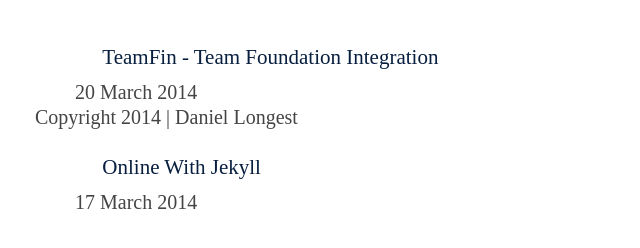
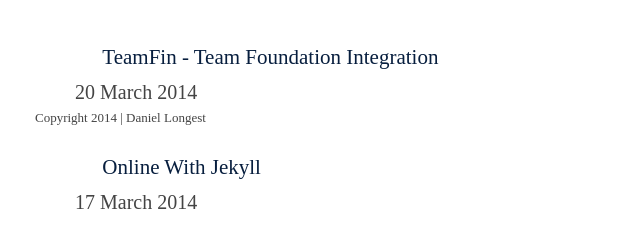
Before and after one commit to dlongest/dlongest.github.io, a Jekyll site: the page built from index.md, in a window 1280 px wide. Shown: the part 338-586 px from the top of the page, without its empty margins (253-893 px from the left). Built offline with Jekyll 4.4.1, drawn with Linux system fonts in a browser that asks for light colours; some web fonts are replaced; Markdown is read by kramdown in place of the engine named in the settings.

Commit message:
Trying to fix the footer problem on the index page.

```diff
--- a/css/main.css
+++ b/css/main.css
@@ -224,6 +224,7 @@
 
 #footer {
     clear: both;
+    font-size: .65em;
 }
 
 
--- a/index.md
+++ b/index.md
@@ -2,6 +2,7 @@
 layout: default
 title: Home
 ---
+<div class="main-content">
 <ul class="home-list">
   {% for post in site.posts %}
     <li>
@@ -9,3 +10,4 @@
     </li>
   {% endfor %}
 </ul>
+</div>
```
